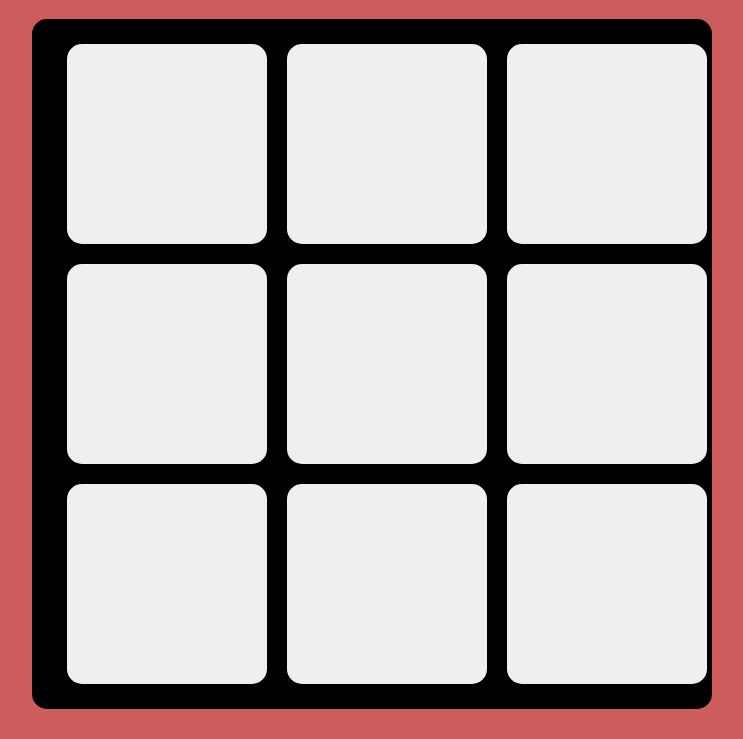
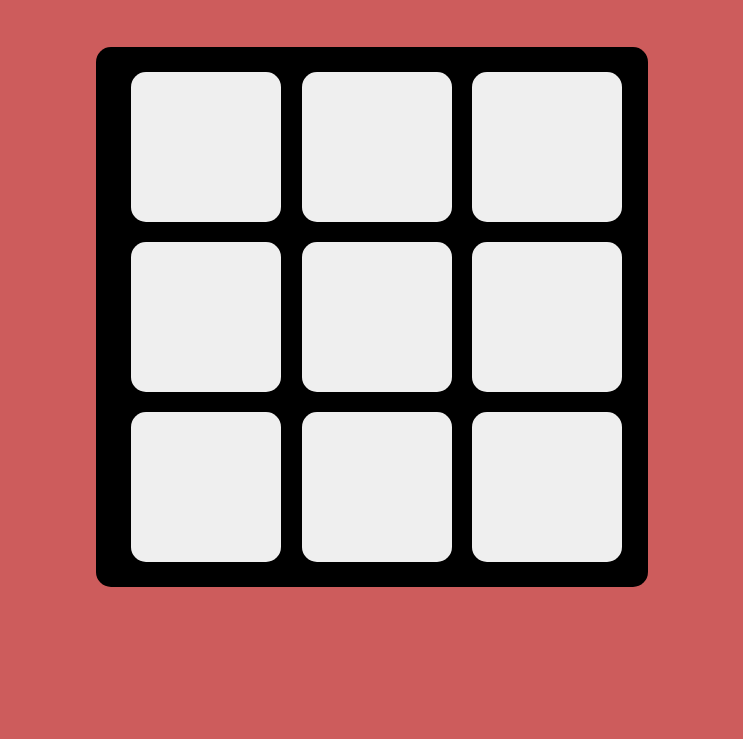
Before and after one commit to BayandaJack/Tic-Tac-Toe, a plain HTML site: page index.html in a window 1280 px wide. Shown: the part 61-800 px from the top of the page, without its empty margins (268-1011 px from the left). Drawn offline with Linux system fonts and the light colour scheme.

Commit message:
Just made some styling tweaks

```diff
--- a/style.css
+++ b/style.css
@@ -10,8 +10,8 @@ body{
     border-radius: 15px;
     padding: 15px;
     padding-left: 25px;
-    margin: 0 auto;
-    width: 50%;
+    margin: 50px auto;
+    width: 40%;
     background-color: black;
     display: grid;
     grid-template-columns: repeat(3, 1fr);
@@ -19,8 +19,8 @@ body{
 
 button{
     font-size: xx-large;
-    width: 200px;
-    height: 200px;
+    width: 150px;
+    height: 150px;
     border-radius: 15px;
     border: none;
     margin: 10px;
```
